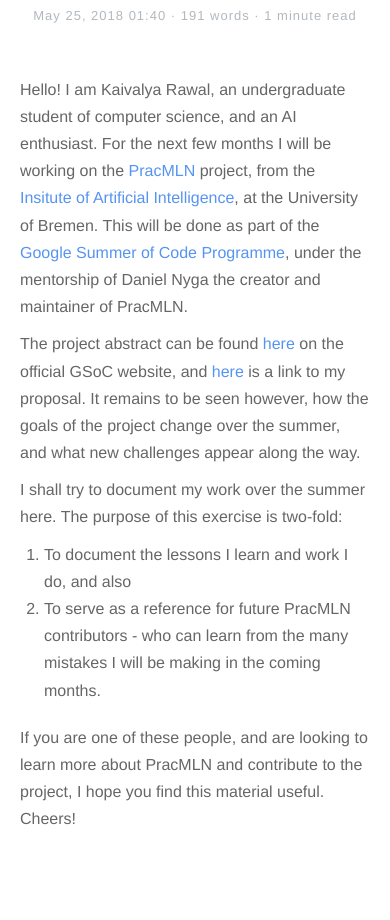
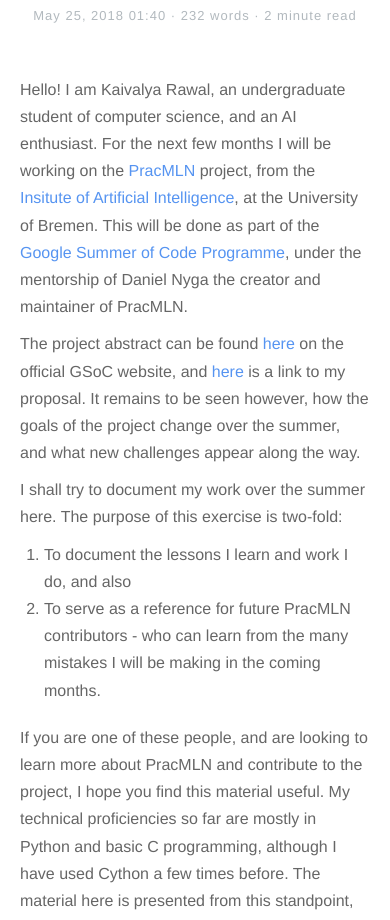
Before and after one commit to kaivalyar/gsoc18-pracmln, a plain HTML site: page posts/welcome/index.html in a window 390 px wide. Shown: the part 144-1064 px from the top of the page. Drawn offline with Linux system fonts and the light colour scheme; a script that the page names is missing.

Commit message:
Fix mobile

```diff
--- a/posts/welcome/index.html
+++ b/posts/welcome/index.html
@@ -50,8 +50,8 @@
                     </h1>
                     <h2 class="headline">
                     May 25, 2018 01:40
-                    · 191 words
-                    · 1 minute read
+                    · 232 words
+                    · 2 minute read
                       <span class="tags">
 
                       </span>
@@ -70,7 +70,9 @@
 <li>To serve as a reference for future PracMLN contributors - who can learn from the many mistakes I will be making in the coming months.</li>
 </ol>
 
-<p>If you are one of these people, and are looking to learn more about PracMLN and contribute to the project, I hope you find this material useful. Cheers!</p>
+<p>If you are one of these people, and are looking to learn more about PracMLN and contribute to the project, I hope you find this material useful. My technical proficiencies so far are mostly in Python and basic C programming, although I have used Cython a few times before. The material here is presented from this standpoint, and therefore should be adopted appropriately for different PracMLN developer contexts.</p>
+
+<p>Cheers!</p>
 
                 </section>
             </article>
```
Also changed, not shown: images/avatar@2x.png.
